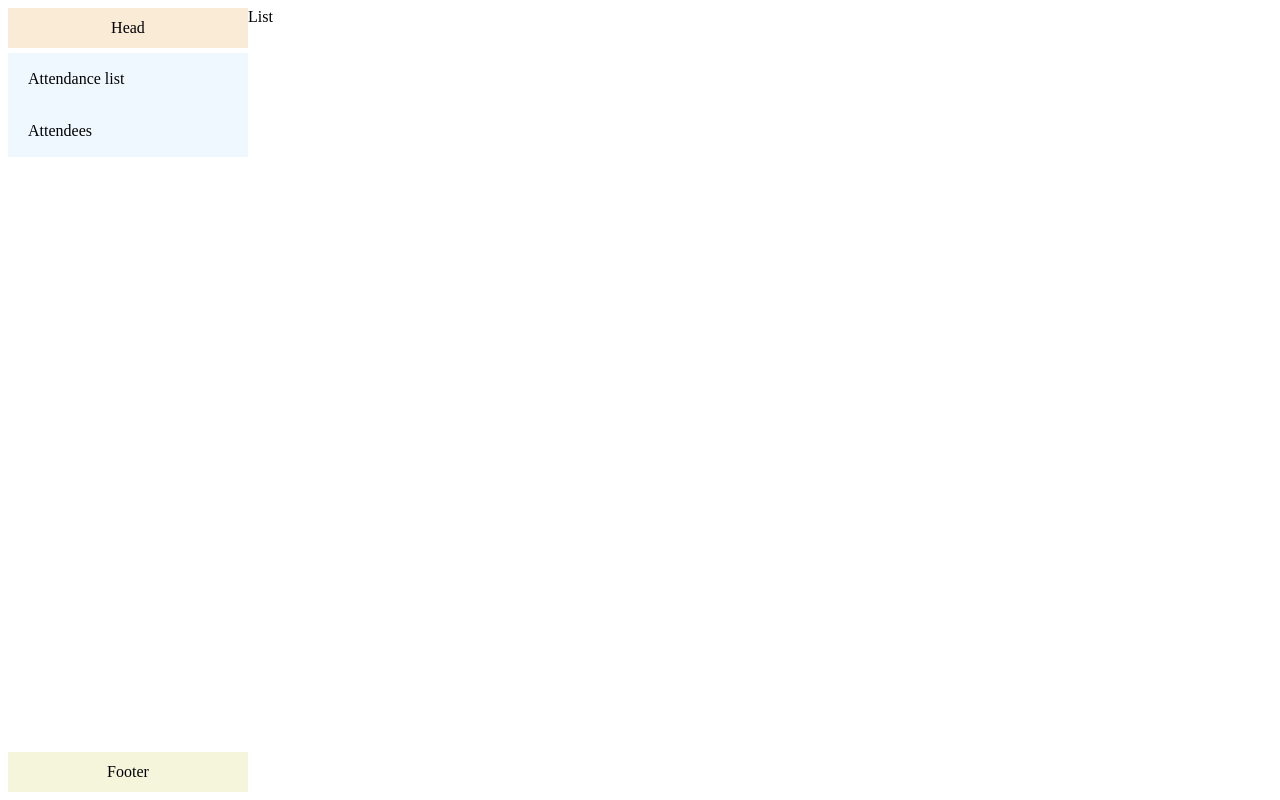
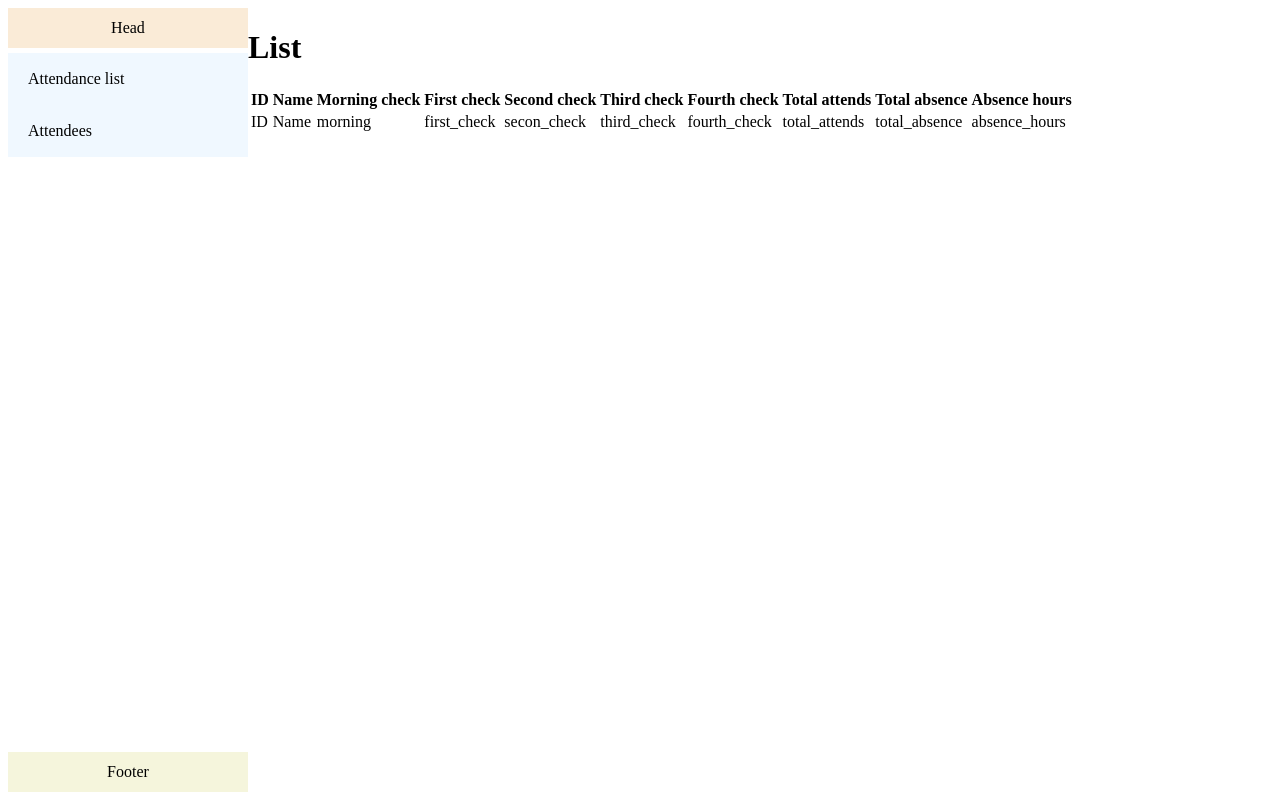
Before and after one commit to u1810291/attendance-checker, a React (Create React App) app: page /list in a window 1280 px wide. Built offline with nearby package versions, Linux system fonts and the light colour scheme.

Commit message:
table almost done

```diff
--- a/src/components/Table/index.tsx
+++ b/src/components/Table/index.tsx
@@ -1,17 +1,67 @@
 
-export default ()=> {
+
+export default (props: any) => {
   return (
     <div>
-      <table>
-        <th>
-          <tr>Head</tr>
-        </th>
-        <tr>
-          <td>
-            some
-          </td>
-        </tr>
-      </table>
-    </div>
+      {props.headers ?
+        <table>
+          <thead>
+            {console.log(props.headers)}
+            <tr >
+              {props.headers.map(({ header }: any, index: number) =>
+                <th key={index + 1}>{header}</th>
+              )}
+            </tr>
+          </thead>
+          <tbody>
+            {props.data.map(({
+              id,
+              name,
+              morning,
+              first_check,
+              secon_check,
+              third_check,
+              fourth_check,
+              total_attends,
+              total_absence,
+              absence_hours
+            }: any, index: number) =>
+              <tr key={index + 1}>
+                <td>
+                  {id}
+                </td>
+                <td>
+                  {name}
+                </td>
+                <td>
+                  {morning}
+                </td>
+                <td>
+                  {first_check}
+                </td>
+                <td>
+                  {secon_check}
+                </td>
+                <td>
+                  {third_check}
+                </td>
+                <td>
+                  {fourth_check}
+                </td>
+                <td>
+                  {total_attends}
+                </td>
+                <td>
+                  {total_absence}
+                </td>
+                <td>
+                  {absence_hours}
+                </td>
+              </tr>
+            )}
+          </tbody>
+        </table> : null
+      }
+    </div >
   )
 }
--- /dev/null
+++ b/src/views/Attendees/List/helper.ts
@@ -0,0 +1,57 @@
+
+export const headers = [
+  {
+    header: 'ID',
+    accessor: 'id'
+  },
+  {
+    header: "Name",
+    accessor: 'name'
+  },
+  {
+    header: "Morning check",
+    accessor: 'morning'
+  },
+  {
+    header: "First check",
+    accessor: 'first_check'
+  },
+  {
+    header: "Second check",
+    accessor: 'secon_check'
+  },
+  {
+    header: "Third check",
+    accessor: 'third_check'
+  },
+  {
+    header: "Fourth check",
+    accessor: 'fourth_check'
+  },
+  {
+    header: "Total attends",
+    accessor: 'total_attends'
+  },
+  {
+    header: "Total absence",
+    accessor: 'total_absence'
+  },
+  {
+    header: "Absence hours",
+    accessor: 'absence_hours'
+  }
+]
+export const data = [
+  {
+    id: 'ID',
+    name: 'Name',
+    morning: 'morning',
+    first_check: 'first_check',
+    secon_check: 'secon_check',
+    third_check: 'third_check',
+    fourth_check: 'fourth_check',
+    total_attends: 'total_attends',
+    total_absence: 'total_absence',
+    absence_hours: 'absence_hours'
+  }
+]
--- a/src/views/Attendees/List/index.tsx
+++ b/src/views/Attendees/List/index.tsx
@@ -1,8 +1,12 @@
-
+import { useMemo } from 'react'
+import Table from '../../../components/Table'
+import { headers, data } from './helper'
 export default () => {
+  const header = useMemo(() => headers, [])
   return (
     <div>
-      List
+      <h1>List</h1>
+      <Table headers={header} data={data} />
     </div>
   )
 }
```
